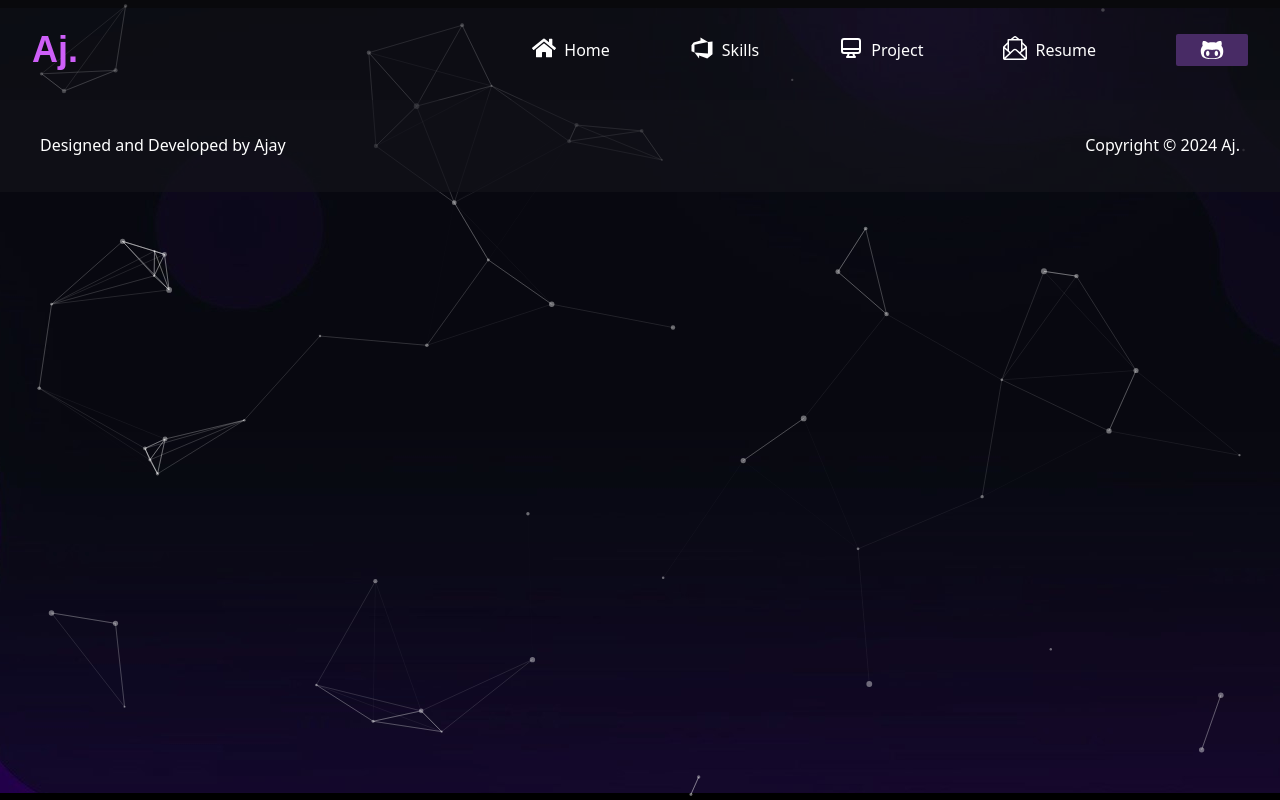
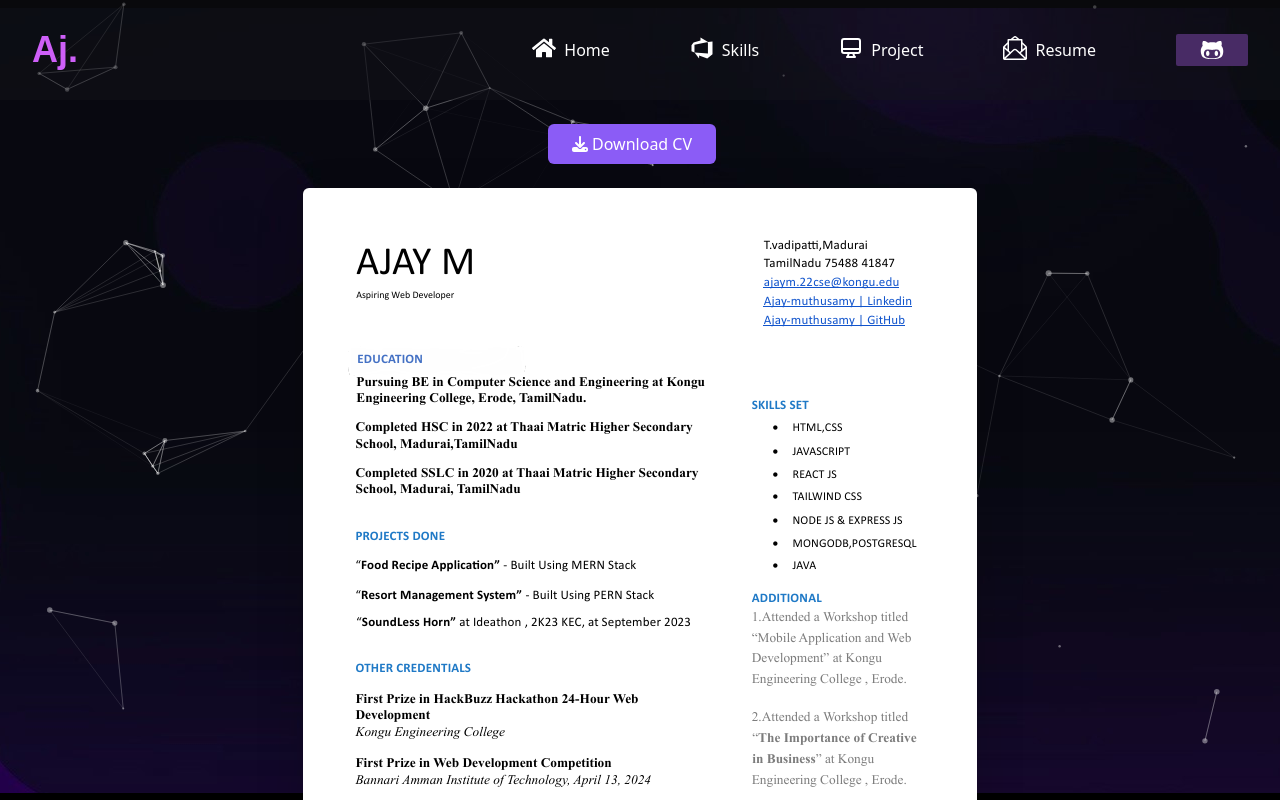
Before and after one commit to Ajay-muthusamy/Ajay-portfolio, a React (Vite) app: page /resume in a window 1280 px wide. Shown: the top 800 px of the page. Built offline with nearby package versions, Linux system fonts and the light colour scheme.

Commit message:
resume upload

```diff
--- a/src/Render.jsx
+++ b/src/Render.jsx
@@ -5,6 +5,7 @@ import Skills from './component/Skill/Skills';
 import Navbar from './component/Navbar/Navbar';
 import Footer from './component/Footer/Footer';
 import TechProject from './component/Project/TechProject';
+import Resume from './component/Resume/Resume';
 
 const Render = () => {
   return (
@@ -15,6 +16,8 @@ const Render = () => {
           <Route path="/home" element={<App />} />
           <Route path="/Skills" element={<Skills />} />
           <Route path="/project" element={<TechProject />} />
+          <Route path="/resume" element={<Resume />} />
+
           {/* <Route path="*" element={<NoPage />} /> */}
       </Routes>
       <Footer />
--- a/src/component/Project/GraphicDesign.jsx
+++ b/src/component/Project/GraphicDesign.jsx
@@ -14,8 +14,7 @@ const GraphicDesign = () => {
               🖥️ SWARAM 2K24 OFFICIAL LOGO
             </h1>
             <h1 className="py-3">
-              Here's a LinkedIn post description for your work on Swaran 2K24:
-              --- 🎨 Proud to have contributed to my college’s cultural event,
+              🎨 Proud to have contributed to my college’s cultural event,
               Swaran 2K24, as the poster designer! I had the opportunity to
               design the event logo using Photoshop and Cinema 4D, bringing our
               vision to life with a unique and creative touch. It was an amazing
--- /dev/null
+++ b/src/component/Resume/Resume.jsx
@@ -0,0 +1,25 @@
+import React from 'react';
+import { FaDownload } from "react-icons/fa6";
+import ResumeImg from '../../assets/resume/Screenshot (583).png';
+import ResumePDF from '../../assets/resume/ajay-resume (2).pdf';
+const Resume = () => {
+  return (
+    <section className="p-6 text-white font-sans">
+      <div className='flex flex-col md:flex-col items-center'>
+        <div className='mb-4 md:mb-0 md:mr-4'>
+          <a href={ResumePDF} download="Ajay-Resume.pdf">
+            <button className="bg-violet-500 text-white px-6 py-2 rounded hover:bg-violet-600 transition flex
+            hover:scale-110">
+            <FaDownload className='mt-1'/>&nbsp;Download CV
+            </button>
+          </a>
+        </div>
+        <div>
+          <img src={ResumeImg} alt="Preview of Resume" className="rounded shadow-lg" />
+        </div>
+      </div>
+    </section>
+  );
+}
+
+export default Resume;
```
Also changed, not shown: src/assets/resume/Screenshot (583).png (added), 1 other file (tests, documents, lock files or other folders).
